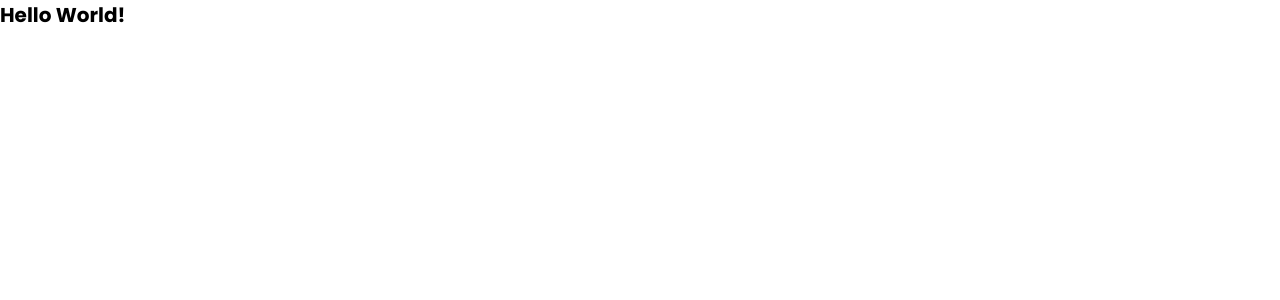
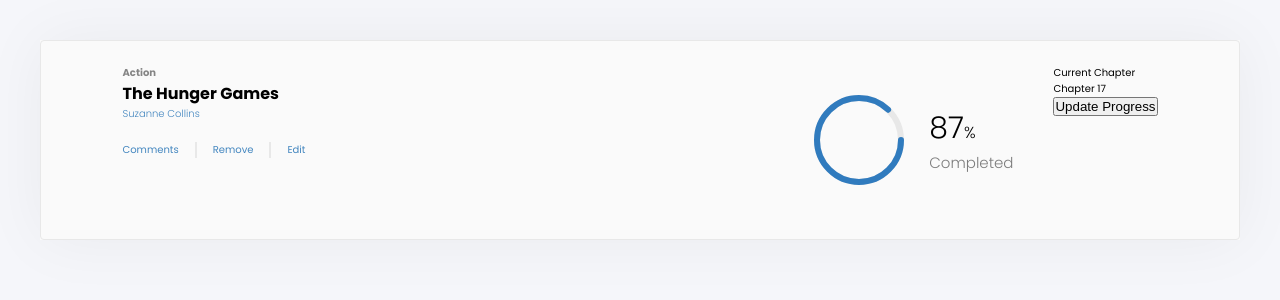
Before and after one commit to wassimchakib/Bookstore, a React (Create React App) app: page / in a window 1280 px wide. Shown: the top 300 px of the page. Built offline with nearby package versions, Linux system fonts and the light colour scheme.

Commit message:
Add ProgressBar component

```diff
--- a/package.json
+++ b/package.json
@@ -3,6 +3,10 @@
   "version": "0.1.0",
   "private": true,
   "dependencies": {
+    "@emotion/react": "^11.10.5",
+    "@emotion/styled": "^11.10.5",
+    "@mui/icons-material": "^5.10.16",
+    "@mui/material": "^5.10.17",
     "@testing-library/jest-dom": "^5.16.5",
     "@testing-library/react": "^13.4.0",
     "@testing-library/user-event": "^13.5.0",
--- a/src/App.css
+++ b/src/App.css
@@ -5,6 +5,7 @@
 \*============================== */
 
 :root {
+  /* Font Sizes */
   --fs-1: 1rem;
   --fs-2: 1.6rem;
   --fs-3: 2rem;
@@ -12,6 +13,18 @@
   --fs-5: 3rem;
   --fs-6: 4rem;
   --fs-7: 6rem;
+
+  /* Colors */
+  --bg-primary: #f5f6fa;
+  --bg-secondary: #0290ff;
+  --bg-white: #fff;
+  --bg-border: #e8e8e8;
+  --bg-progress: #307bbe;
+  --bg-nav: #121212;
+  --color-book: #4386bf;
+
+  /* Shadows */
+  --shadow-1: 0 0 60px 0 rgb(0 0 0 / 5%);
 }
 
 *,
@@ -27,8 +40,13 @@
   font-family: 'Poppins', sans-serif;
 }
 
+body {
+  background-color: var(--bg-primary);
+  padding: var(--fs-6);
+}
+
 .container {
-  width: 80%;
+  width: 90%;
   margin: 0 auto;
 }
 
@@ -40,3 +58,201 @@
   text-decoration: none;
   color: inherit;
 }
+
+#root {
+  box-shadow: var(--shadow-1);
+  background-color: #fafafa;
+}
+
+/* ==============================*\
+          Header
+\*============================== */
+header {
+  background-color: var(--bg-white);
+  padding: var(--fs-4) 0;
+}
+
+.navbar {
+  display: flex;
+  justify-content: space-between;
+}
+
+.navbar__content {
+  display: flex;
+  align-items: center;
+  gap: var(--fs-5);
+}
+
+.navbar__title {
+  color: var(--bg-secondary);
+  font-size: var(--fs-5);
+}
+
+.navbar__links {
+  display: flex;
+  gap: var(--fs-5);
+  font-size: var(--fs-2);
+  color: var(--bg-nav);
+  opacity: 0.5;
+  letter-spacing: 2px;
+}
+
+.navbar__links li {
+  position: relative;
+}
+
+.navbar__links li a::after {
+  content: '';
+  position: absolute;
+  height: 3px;
+  width: 0;
+  background-color: var(--bg-nav);
+  opacity: 0.5;
+  bottom: 0;
+  left: 0;
+  transition: width 0.5s ease-in;
+}
+
+.navbar__links li a:hover::after {
+  width: 100%;
+}
+
+.navbar__user {
+  cursor: pointer;
+}
+
+/* ==============================*\
+          Book Card
+\*============================== */
+.book__card {
+  padding: var(--fs-4);
+  border: 1px solid var(--bg-border);
+  border-radius: 4px;
+}
+
+.book__card .container {
+  display: flex;
+  justify-content: space-between;
+}
+
+.book__info {
+  font-size: 1.2rem;
+}
+
+.book__categories {
+  font-weight: 700;
+  color: var(--bg-nav);
+  opacity: 0.5;
+}
+
+.book__title {
+  font-size: var(--fs-2);
+}
+
+.book__author {
+  color: var(--color-book);
+  font-weight: 300;
+}
+
+.book__edit {
+  margin-top: var(--fs-3);
+  display: flex;
+}
+
+.book__edit li {
+  padding-right: var(--fs-2);
+  color: var(--color-book);
+}
+
+.book__edit li:not(:first-child) {
+  padding-left: var(--fs-2);
+  border-left: 2px solid var(--bg-border);
+}
+
+.book__progress {
+  display: flex;
+}
+
+.progress__circular {
+  display: flex;
+  flex-direction: column;
+  padding-right: var(--fs-6);
+  border-right: 2px solid var(--bg-border);
+  height: fit-content;
+}
+
+/* ==============================*\
+          Progress Bar
+\*============================== */
+
+.progress__percent {
+  display: flex;
+  align-items: center;
+}
+
+.progress__percent svg {
+  position: relative;
+  transform: scale(0.6);
+  margin-right: -125px;
+}
+
+.progress__percent svg circle {
+  fill: none;
+  stroke-width: 10;
+  transform: translate(5px, 5px);
+  stroke-dasharray: 440;
+  stroke-dashoffset: 440;
+  stroke-linecap: round;
+}
+
+.progress__percent svg circle:nth-child(1) {
+  stroke-dashoffset: 0;
+  stroke: var(--bg-border);
+}
+
+.progress__percent svg circle:nth-child(2) {
+  stroke-dashoffset: calc(440 - (440 * 87) / 100);
+  stroke: var(--bg-progress);
+  opacity: 0.1;
+  animation: animate-circle 2s forwards;
+}
+
+@keyframes animate-circle {
+  0% {
+      opacity: 0;
+      stroke-dashoffset: 440;
+  }
+
+  100% {
+      opacity: 1;
+  }
+}
+
+.progress__number {
+  padding-right: var(--fs-6);
+  opacity: 0;
+  animation: showNumber 1s 1s forwards;
+}
+
+@keyframes showNumber {
+  0% {
+    opacity: 0;
+  }
+  100% {
+    opacity: 1;
+  }
+}
+
+.progress__percentage {
+  font-size: var(--fs-5);
+  font-weight: 300;
+}
+
+.progress__percentage span {
+  font-size: var(--fs-2);
+}
+
+.progress__status {
+  opacity: 0.5;
+  font-weight: 300;
+}
--- a/src/App.js
+++ b/src/App.js
@@ -1,9 +1,10 @@
 import './App.css';
+import BookCard from './components/BookCard';
 
 function App() {
   return (
     <>
-      <h1>Hello World!</h1>
+      <BookCard />
     </>
   );
 }
--- /dev/null
+++ b/src/components/BookCard.jsx
@@ -0,0 +1,29 @@
+import ProgressBar from './ProgressBar';
+
+const BookCard = () => (
+  <div className="book__card">
+    <div className="container">
+      <div className="book_info">
+        <span className="book__categories">Action</span>
+        <h3 className="book__title">The Hunger Games</h3>
+        <p className="book__author">Suzanne Collins</p>
+
+        <ul className="book__edit">
+          <li><a href="/">Comments</a></li>
+          <li><a href="/">Remove</a></li>
+          <li><a href="/">Edit</a></li>
+        </ul>
+      </div>
+      <div className="book__progress">
+        <ProgressBar />
+        <div className="progress__chapter">
+          <span>Current Chapter</span>
+          <p>Chapter 17</p>
+          <button type="button">Update Progress</button>
+        </div>
+      </div>
+    </div>
+  </div>
+);
+
+export default BookCard;
--- /dev/null
+++ b/src/components/ProgressBar.jsx
@@ -0,0 +1,17 @@
+const ProgressBar = () => (
+  <div className="progress__percent">
+    <svg>
+      <circle cx="70" cy="70" r="70" />
+      <circle cx="70" cy="70" r="70" />
+    </svg>
+    <div className="progress__number">
+      <h2 className="progress__percentage">
+        87
+        <span>%</span>
+      </h2>
+      <h2 className="progress__status">Completed</h2>
+    </div>
+  </div>
+);
+
+export default ProgressBar;
```
Also changed, not shown: src/components/Header.jsx (added, +9 -0 lines), src/components/Navbar.jsx (added, +18 -0 lines), 2 other files (tests, documents, lock files or other folders).
